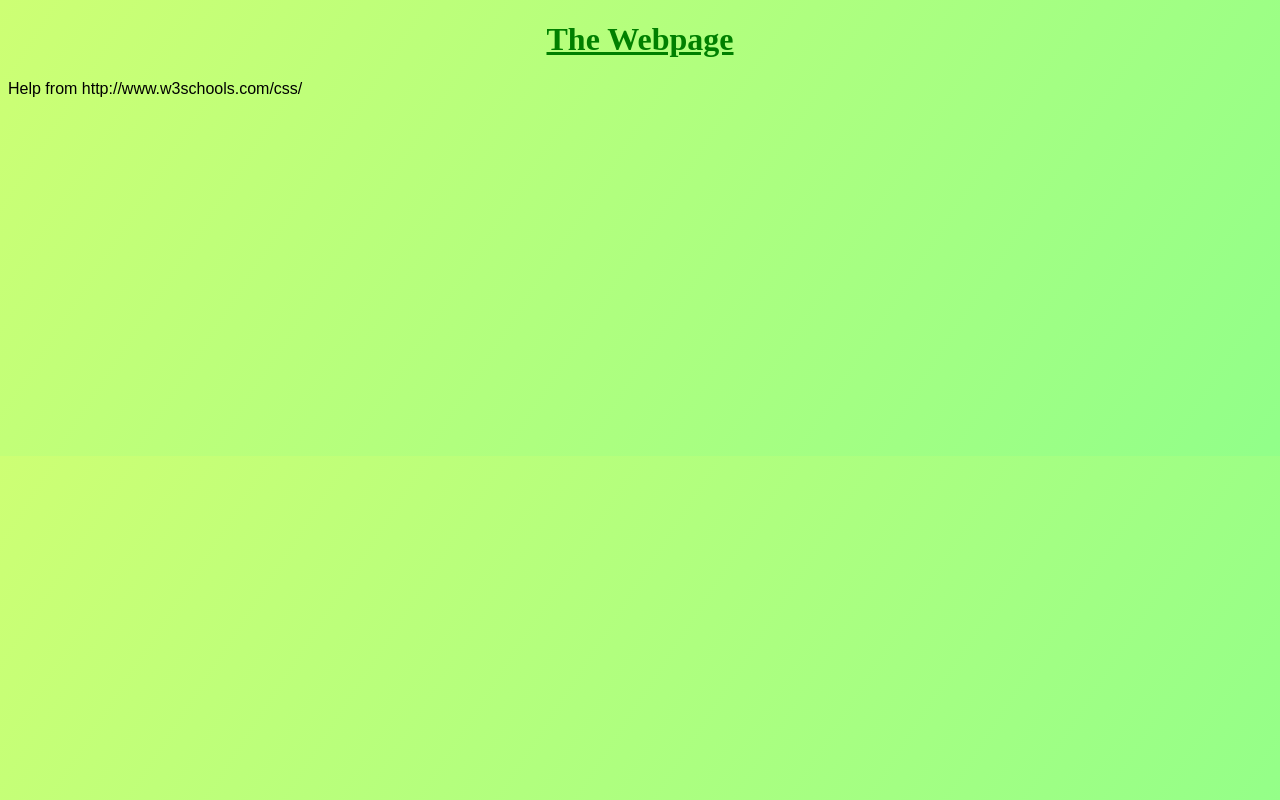
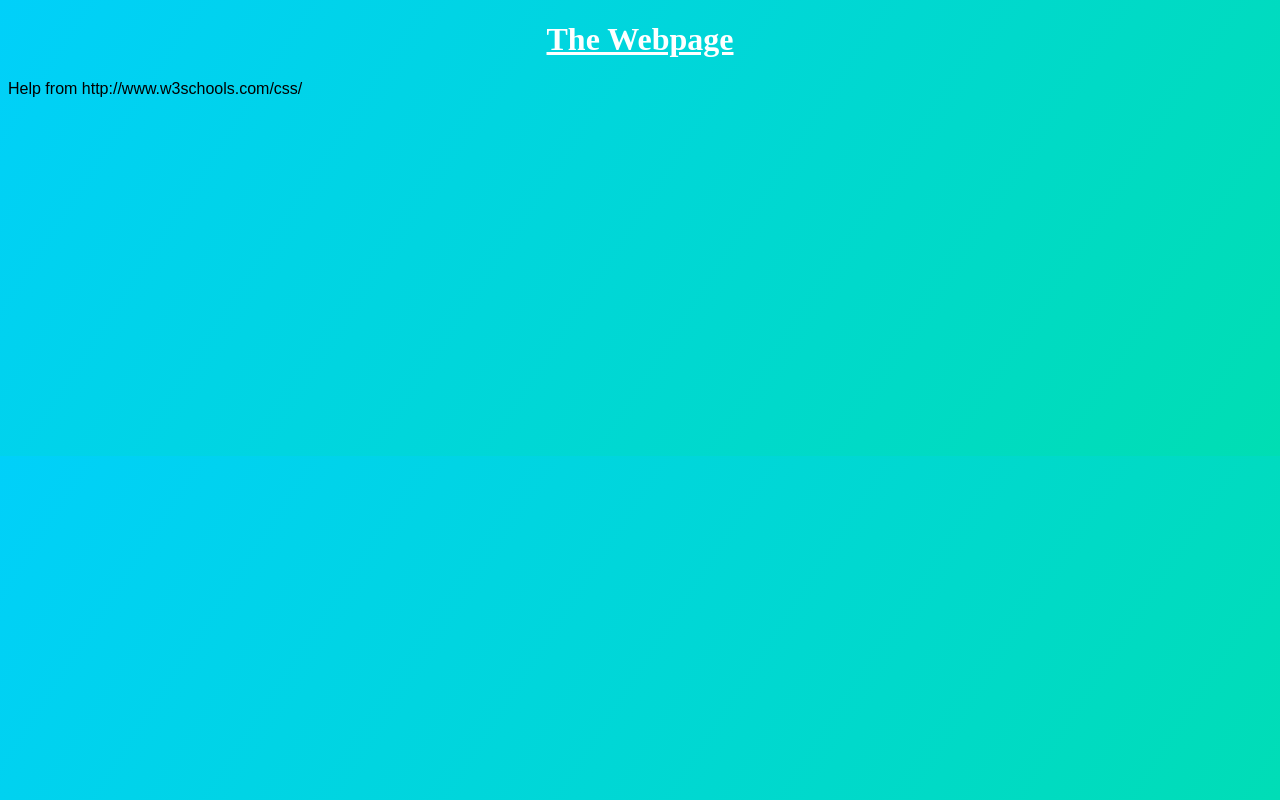
Before and after one commit to 0wang1/jameskwang, a plain HTML site: page index.html in a window 1280 px wide. Drawn offline with Linux system fonts and the light colour scheme.

Commit message:
new fonts

```diff
--- a/index.html
+++ b/index.html
@@ -3,7 +3,7 @@
       <head>
         <style>
         body{
-          background: linear-gradient(303deg, #00ffbd, #cdff74);
+          background: linear-gradient(303deg, #00ff05, #00d0fa);
           background-size: 400% 400%;
 
           animation: 30s ease infinite;
@@ -14,6 +14,9 @@
             100%{background-position:2% 0%}
           }
         }
+        p.sansserif {
+          font-family: "Cursive", cursive, sans-serif;
+        }
         p.serif {
           font-family: "Fantasy", fantasy, serif;
         }
@@ -23,7 +26,7 @@
 
         h1 {
           text-align: center;
-          color: green;
+          color: white;
           text-decoration: underline;
         }
         <title>jameskwang.me</title>
@@ -32,7 +35,7 @@
 
     <body>
     <div id="grad1"></div>
-      <h1 class="thick"> The Webpage </h1>
+      <h1 class="thick","sansserif"> The Webpage </h1>
         <p class ="serif">Help from http://www.w3schools.com/css/</p>
     </body>
     </html>
```
